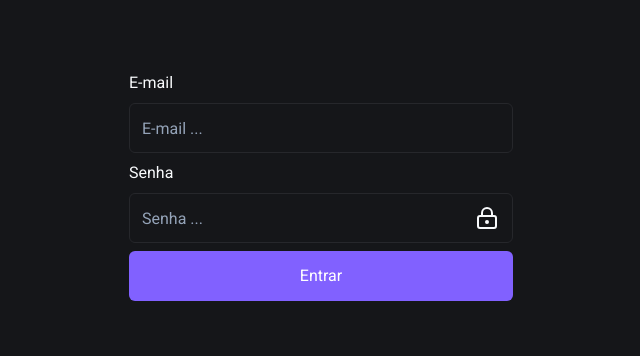
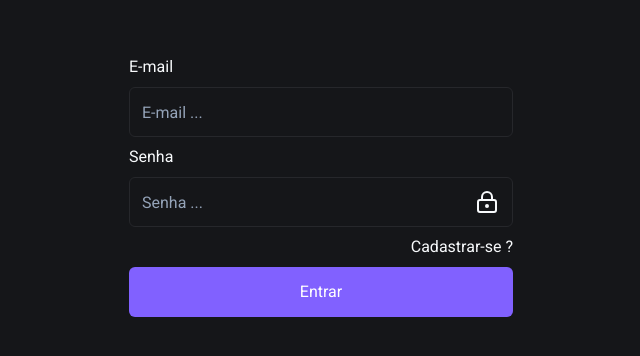
Before and after one commit to mateusedua/gestao-pessoal, a Next.js app: page /Login in a window 1280 px wide. Shown: the part 214-570 px from the top of the page, without its empty margins (319-959 px from the left). Built offline with nearby package versions, Linux system fonts and the light colour scheme.

Commit message:
feat: add redirect to cadastro

```diff
--- a/app/(public)/Login/page.tsx
+++ b/app/(public)/Login/page.tsx
@@ -1,13 +1,14 @@
 'use client'
 
-import {z} from 'zod';
+import { z } from 'zod';
 import { useForm } from 'react-hook-form';
 import { zodResolver } from '@hookform/resolvers/zod';
 import { Form, FormControl, FormField, FormItem, FormLabel, FormMessage } from '@/components/ui/form';
 import { Input } from '@/components/ui/input';
 import { Button } from '@/components/ui/button';
 import { useState } from 'react';
-import {LockKeyhole, LockKeyholeOpen} from 'lucide-react';
+import { LockKeyhole, LockKeyholeOpen } from 'lucide-react';
+import Link from 'next/link';
 
 const formSchema = z.object({
     email: z
@@ -43,11 +44,11 @@ const Login = () => {
                     <FormField
                         control={form.control}
                         name='email'
-                        render={({field})=> (
+                        render={({ field }) => (
                             <FormItem>
                                 <FormLabel className='text-md'>E-mail</FormLabel>
                                 <FormControl>
-                                    <Input placeholder='E-mail ...' {...field} className='h-[50px] text-md'/>
+                                    <Input placeholder='E-mail ...' {...field} className='h-[50px] text-md' />
                                 </FormControl>
                                 <FormMessage />
                             </FormItem>
@@ -56,12 +57,12 @@ const Login = () => {
                     <FormField
                         control={form.control}
                         name='password'
-                        render={({field})=> (
+                        render={({ field }) => (
                             <FormItem>
                                 <FormLabel className='text-md'>Senha</FormLabel>
                                 <FormControl>
                                     <div className='flex relative items-center'>
-                                    <Input placeholder='Senha ...' {...field} type={open ? 'text' : 'password'} className='h-[50px] text-md'/>
+                                        <Input placeholder='Senha ...' {...field} type={open ? 'text' : 'password'} className='h-[50px] text-md' />
                                         <Button variant='ghost'
                                             size='icon'
                                             type='button'
@@ -76,6 +77,9 @@ const Login = () => {
                             </FormItem>
                         )}
                     />
+                    <div className='flex justify-end'>
+                        <Link href='/Cadastro'>Cadastrar-se ?</Link>
+                    </div>
                     <Button variant='default' type='submit' className='text-md h-[50px]'>
                         Entrar
                     </Button>
```
Lines whose indentation alone changed are shown as unchanged.
